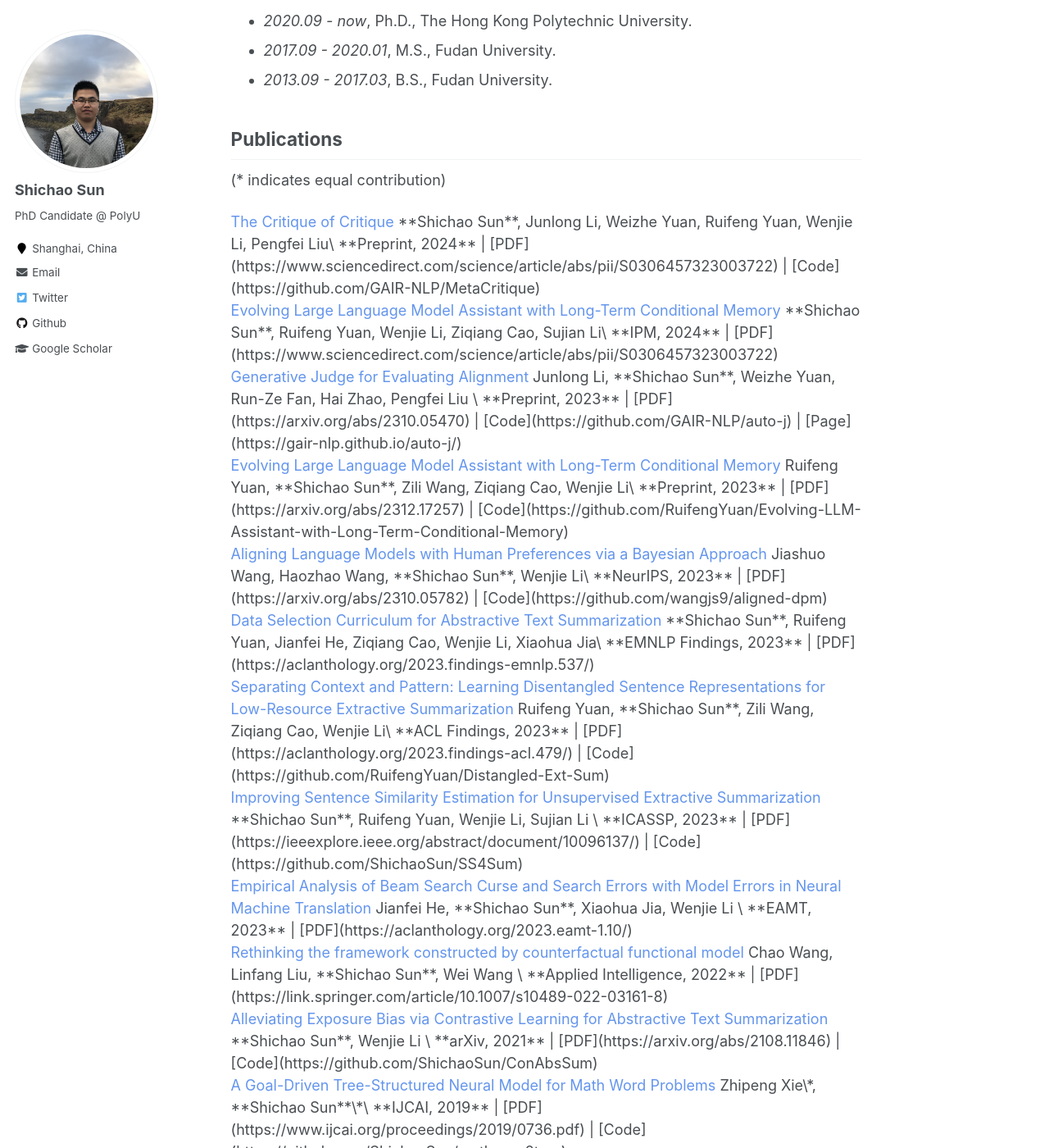
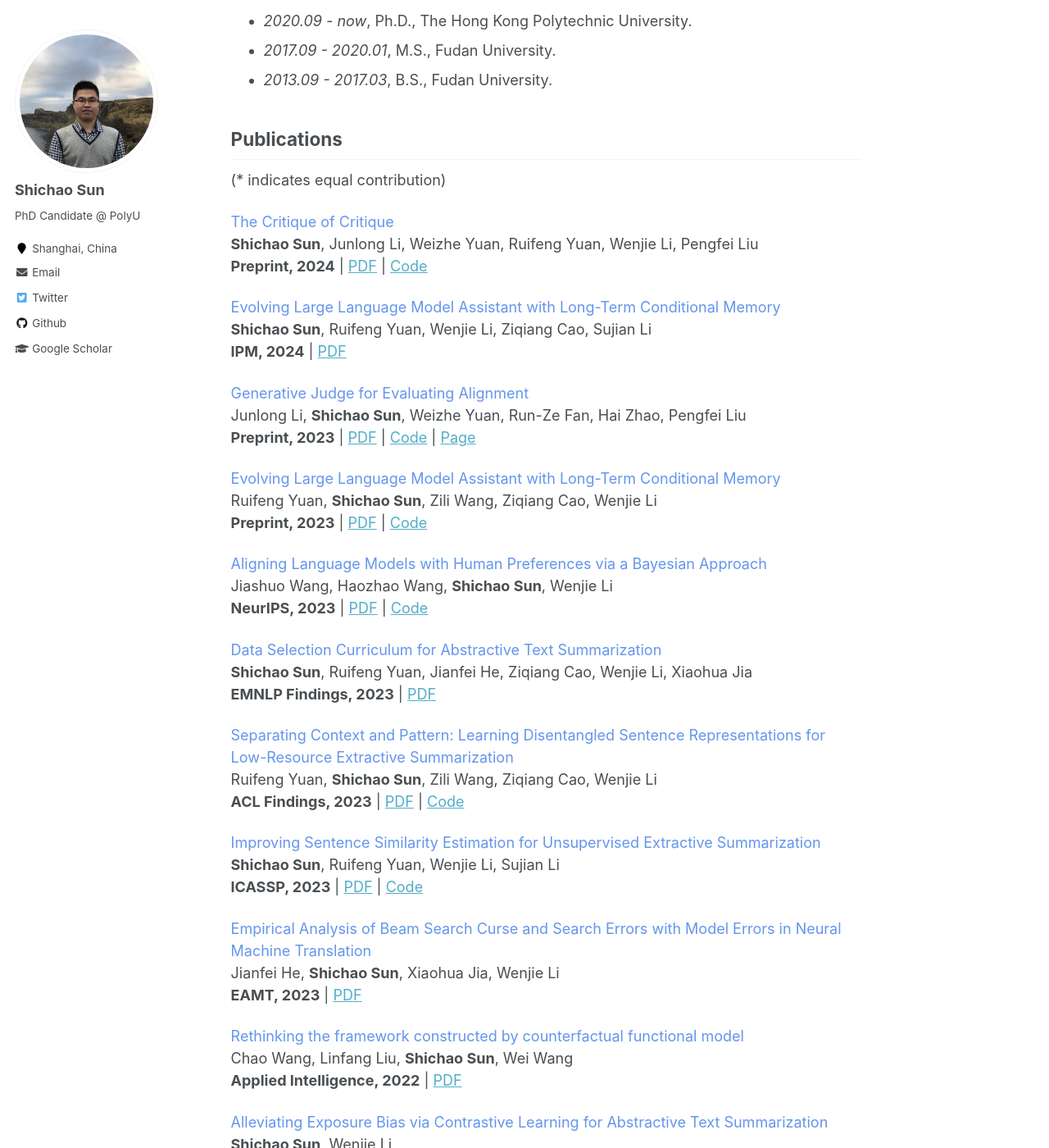
Before and after one commit to ShichaoSun/ShichaoSun.github.io, a Jekyll site: the page built from _pages/about.md, in a window 1280 px wide and 1400 px high, scrolled down 436 px. Shown: the whole window at 82% size. Built offline with Jekyll 4.4.1, drawn with Linux system fonts in a browser that asks for light colours; some of the changed text lies outside the part shown.

Commit message:
new homepage

```diff
--- a/_pages/about.md
+++ b/_pages/about.md
@@ -23,84 +23,84 @@ Before that, I received my B.S. degree (in 2017) and M.S. degree (in 2020) from
 
 (* indicates equal contribution)
 
-<div class='paper-box-text' markdown="2">
+<div class='paper-box-text' markdown="1">
 <font color="CornFlowerBlue">The Critique of Critique
 </font>
 **Shichao Sun**, Junlong Li, Weizhe Yuan, Ruifeng Yuan, Wenjie Li, Pengfei Liu\\
 **Preprint, 2024** |  [PDF](https://www.sciencedirect.com/science/article/abs/pii/S0306457323003722) | [Code](https://github.com/GAIR-NLP/MetaCritique)
 </div>
 
-<div class='paper-box-text' markdown="2">
+<div class='paper-box-text' markdown="1">
 <font color="CornFlowerBlue">Evolving Large Language Model Assistant with Long-Term Conditional Memory
 </font>
 **Shichao Sun**, Ruifeng Yuan, Wenjie Li, Ziqiang Cao, Sujian Li\\
 **IPM, 2024** |  [PDF](https://www.sciencedirect.com/science/article/abs/pii/S0306457323003722)
 </div>
 
-<div class='paper-box-text' markdown="2">
+<div class='paper-box-text' markdown="1">
 <font color="CornFlowerBlue">Generative Judge for Evaluating Alignment
 </font>
 Junlong Li, **Shichao Sun**, Weizhe Yuan, Run-Ze Fan, Hai Zhao, Pengfei Liu \\
 **Preprint, 2023** |  [PDF](https://arxiv.org/abs/2310.05470) | [Code](https://github.com/GAIR-NLP/auto-j) | [Page](https://gair-nlp.github.io/auto-j/)
 </div>
 
-<div class='paper-box-text' markdown="2">
+<div class='paper-box-text' markdown="1">
 <font color="CornFlowerBlue">Evolving Large Language Model Assistant with Long-Term Conditional Memory
 </font>
 Ruifeng Yuan, **Shichao Sun**, Zili Wang, Ziqiang Cao, Wenjie Li\\
 **Preprint, 2023** |  [PDF](https://arxiv.org/abs/2312.17257) | [Code](https://github.com/RuifengYuan/Evolving-LLM-Assistant-with-Long-Term-Conditional-Memory)
 </div>
 
-<div class='paper-box-text' markdown="2">
+<div class='paper-box-text' markdown="1">
 <font color="CornFlowerBlue">Aligning Language Models with Human Preferences via a Bayesian Approach
 </font>
 Jiashuo Wang, Haozhao Wang, **Shichao Sun**, Wenjie Li\\
 **NeurIPS, 2023** |  [PDF](https://arxiv.org/abs/2310.05782) | [Code](https://github.com/wangjs9/aligned-dpm)
 </div>
 
-<div class='paper-box-text' markdown="2">
+<div class='paper-box-text' markdown="1">
 <font color="CornFlowerBlue">Data Selection Curriculum for Abstractive Text Summarization
 </font>
 **Shichao Sun**, Ruifeng Yuan, Jianfei He, Ziqiang Cao, Wenjie Li, Xiaohua Jia\\
 **EMNLP Findings, 2023** |  [PDF](https://aclanthology.org/2023.findings-emnlp.537/)
 </div>
 
-<div class='paper-box-text' markdown="2">
+<div class='paper-box-text' markdown="1">
 <font color="CornFlowerBlue">Separating Context and Pattern: Learning Disentangled Sentence Representations for Low-Resource Extractive Summarization
 </font>
 Ruifeng Yuan, **Shichao Sun**, Zili Wang, Ziqiang Cao, Wenjie Li\\
 **ACL Findings, 2023** |  [PDF](https://aclanthology.org/2023.findings-acl.479/) | [Code](https://github.com/RuifengYuan/Distangled-Ext-Sum)
 </div>
 
-<div class='paper-box-text' markdown="2">
+<div class='paper-box-text' markdown="1">
 <font color="CornFlowerBlue">Improving Sentence Similarity Estimation for Unsupervised Extractive Summarization
 </font>
 **Shichao Sun**, Ruifeng Yuan, Wenjie Li, Sujian Li \\
 **ICASSP, 2023** |  [PDF](https://ieeexplore.ieee.org/abstract/document/10096137/) | [Code](https://github.com/ShichaoSun/SS4Sum)
 </div>
 
-<div class='paper-box-text' markdown="2">
+<div class='paper-box-text' markdown="1">
 <font color="CornFlowerBlue">Empirical Analysis of Beam Search Curse and Search Errors with Model Errors in Neural Machine Translation
 </font>
 Jianfei He, **Shichao Sun**, Xiaohua Jia, Wenjie Li \\
 **EAMT, 2023** |  [PDF](https://aclanthology.org/2023.eamt-1.10/)
 </div>
 
-<div class='paper-box-text' markdown="2">
+<div class='paper-box-text' markdown="1">
 <font color="CornFlowerBlue">Rethinking the framework constructed by counterfactual functional model
 </font>
 Chao Wang, Linfang Liu, **Shichao Sun**, Wei Wang \\
 **Applied Intelligence, 2022** |  [PDF](https://link.springer.com/article/10.1007/s10489-022-03161-8)
 </div>
 
-<div class='paper-box-text' markdown="2">
+<div class='paper-box-text' markdown="1">
 <font color="CornFlowerBlue">Alleviating Exposure Bias via Contrastive Learning for Abstractive Text Summarization
 </font>
 **Shichao Sun**, Wenjie Li \\
 **arXiv, 2021** |  [PDF](https://arxiv.org/abs/2108.11846) | [Code](https://github.com/ShichaoSun/ConAbsSum)
 </div>
 
-<div class='paper-box-text' markdown="2">
+<div class='paper-box-text' markdown="1">
 <font color="CornFlowerBlue">A Goal-Driven Tree-Structured Neural Model for Math Word Problems
 </font>
 Zhipeng Xie\*, **Shichao Sun**\*\\
```
